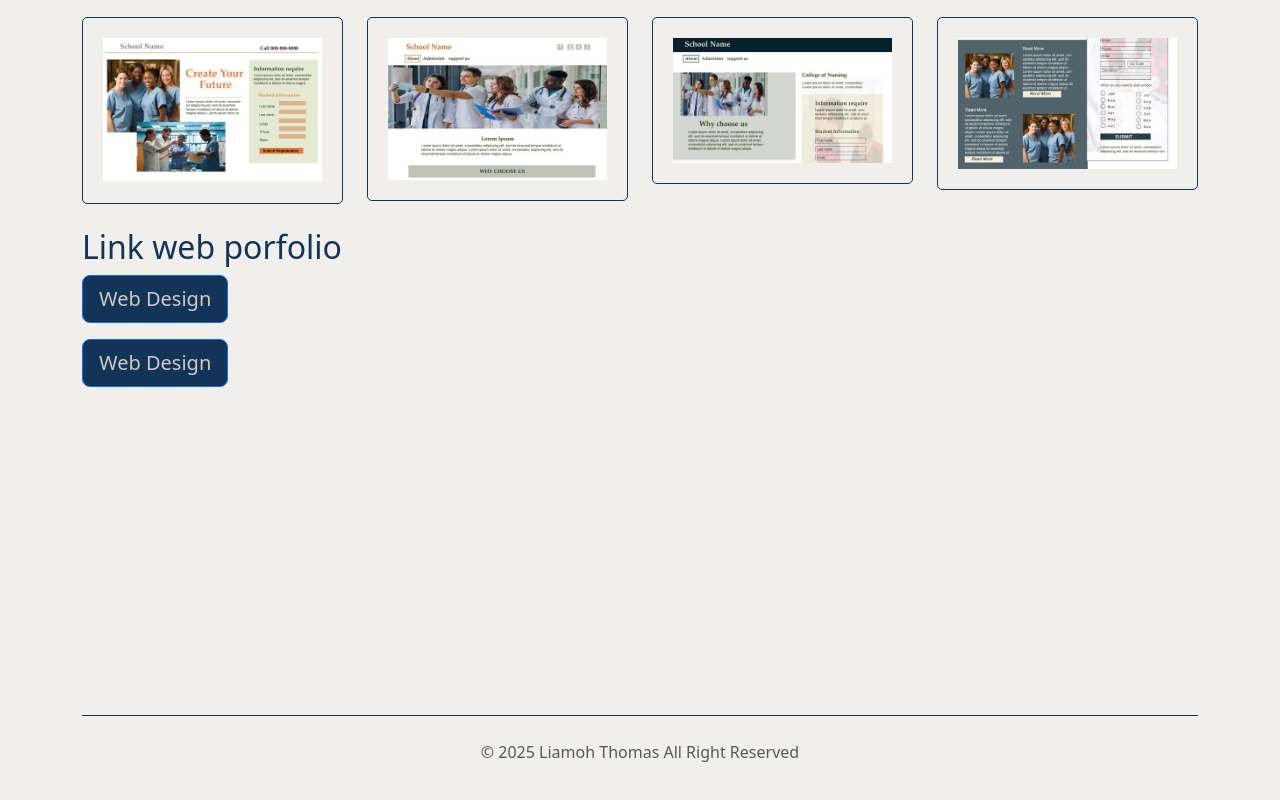
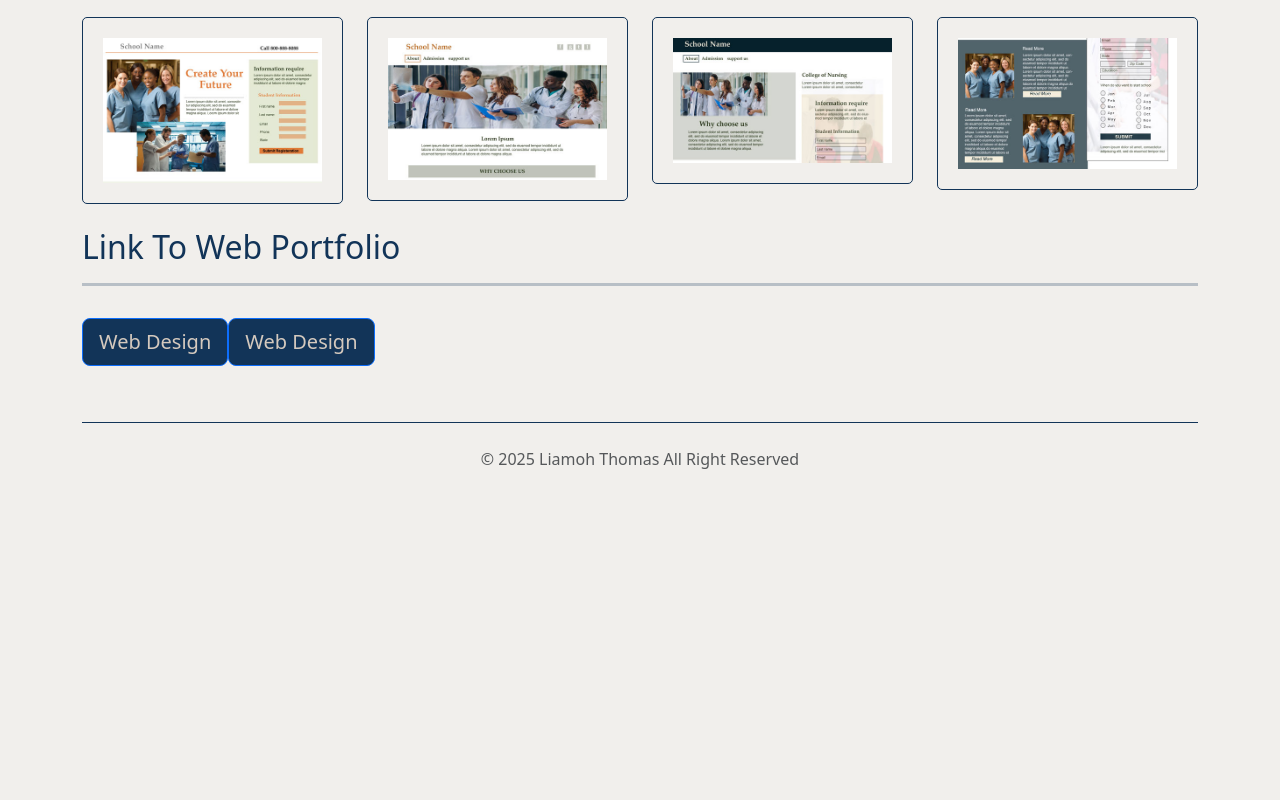
Before and after one commit to Liamohth/graphic-design, a plain HTML site: page index.html in a window 1280 px wide. Shown: the part 588-1388 px from the top of the page. After the commit the page ends 1131 px from the top, so only its background shows below. Drawn offline with nearby package versions, Linux system fonts and the light colour scheme.

Commit message:
Update index.html

```diff
--- a/index.html
+++ b/index.html
@@ -70,9 +70,10 @@ body{
       color:#F1EFEC;
     }
 .web-link{
-	display: inline-block;
-	width:400px;
-	height:400px;
+	display: flex;
+	flex-direction:row
+	gap:2rem;
+	padding-top:1rem;
 }
     /* .img-container{
       display: flex;
@@ -155,7 +156,8 @@ body{
         </div>
 </div>
 <section id="Web-layout">
-	<h2>Link web porfolio</h2>
+	<h2>Link To Web Portfolio</h2>
+	<hr>
 <div class="web-link">
 	<p>
         <button type="button" class="btn btn-primary btn-lg"><a href="https://yourdesigningspace.com/" target="_blank">Web Design</a></button>
```
